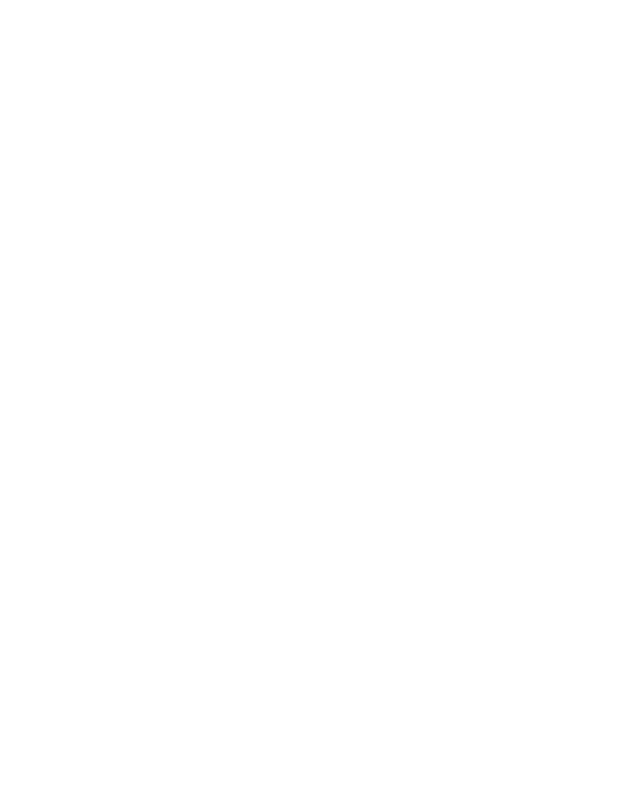
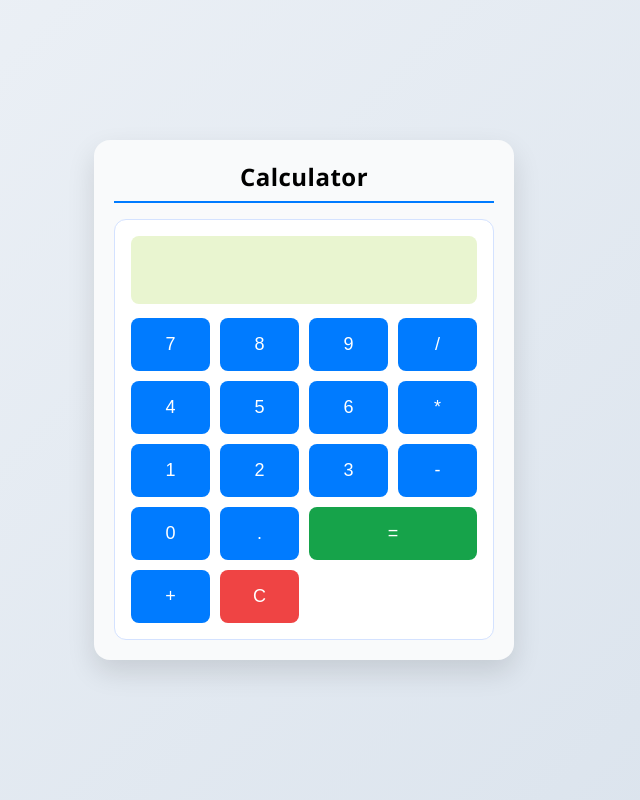
Before and after one commit to Abrarbut/calculator, a plain HTML site: page index.html in a window 1280 px wide. Shown: the whole page, without its empty margins (336-976 px from the left). Drawn offline with Linux system fonts and the light colour scheme.

Commit message:
code is modified

```diff
--- a/index.html
+++ b/index.html
@@ -1,15 +1,48 @@
 <!DOCTYPE html>
 <html lang="en">
+
 <head>
     <meta charset="UTF-8">
     <meta name="viewport" content="width=device-width, initial-scale=1.0">
     <title>Calculator</title>
     <link rel="stylesheet" href="style.css">
 </head>
+
 <body>
 
+    <!-- main container -->
+    <div id="container">
+        <div class="header">
+            <h1>Calculator</h1>
+        </div>
+        <div id="cal">
+            <div class="display">
+                <input type="text" id="result" disabled>
 
+            </div>
+            <div class="buttons">
+                <button class="btn">7</button>
+                <button class="btn">8</button>
+                <button class="btn">9</button>
+                <button class="btn">/</button>
+                <button class="btn">4</button>
+                <button class="btn">5</button>
+                <button class="btn">6</button>
+                <button class="btn">*</button>
+                <button class="btn">1</button>
+                <button class="btn">2</button>
+                <button class="btn">3</button>
+                <button class="btn">-</button>
+                <button class="btn">0</button>
+                <button class="btn">.</button>
+                <button class="btn btn-equals">=</button>
+                <button class="btn">+</button>
+                <button class="btn btn-clear">C</button>
+            </div>
+        </div>
+    </div>
 
     <script src="javascript.js"></script>
 </body>
+
 </html>
--- a/javascript.js
+++ b/javascript.js
@@ -0,0 +1,44 @@
+document.addEventListener("DOMContentLoaded", () => {
+	const display = document.getElementById("result");
+	const buttons = document.querySelectorAll(".btn");
+
+	const isOperator = (value) => ["+", "-", "*", "/"].includes(value);
+
+	const appendValue = (value) => {
+		if (!display) {
+			return;
+		}
+
+		if (value === "=") {
+			try {
+				display.value = display.value ? String(eval(display.value)) : "";
+			} catch (error) {
+				display.value = "Error";
+			}
+			return;
+		}
+
+		if (value === "C") {
+			display.value = "";
+			return;
+		}
+
+		if (display.value === "Error") {
+			display.value = "";
+		}
+
+		const lastChar = display.value.slice(-1);
+		if (isOperator(value) && isOperator(lastChar)) {
+			display.value = display.value.slice(0, -1) + value;
+			return;
+		}
+
+		display.value += value;
+	};
+
+	buttons.forEach((button) => {
+		button.addEventListener("click", () => {
+			appendValue(button.textContent.trim());
+		});
+	});
+});
--- a/style.css
+++ b/style.css
@@ -0,0 +1,106 @@
+* {
+  box-sizing: border-box;
+}
+
+body {
+  margin: 0;
+  min-height: 100vh;
+  display: grid;
+  place-items: center;
+  background: linear-gradient(135deg, #eef2f7, #d9e2ec);
+  font-family: "Segoe UI", Tahoma, Geneva, Verdana, sans-serif;
+}
+
+#container {
+  width: min(420px, 92vw);
+  background-color: #f9fafb;
+  border-radius: 16px;
+  padding: 20px;
+  box-shadow: 0 12px 28px rgba(0, 0, 0, 0.12);
+}
+
+.header {
+  text-align: center;
+  margin: 0 0 16px;
+  padding-bottom: 8px;
+  border-bottom: 2px solid #007bff;
+}
+
+.header h1 {
+  margin: 0;
+  font-size: 24px;
+  letter-spacing: 0.5px;
+}
+
+#cal {
+  display: flex;
+  flex-direction: column;
+  gap: 14px;
+  padding: 16px;
+  border: 1px solid #d4e2ff;
+  border-radius: 12px;
+  background-color: #ffffff;
+}
+
+.display {
+  background-color: #e9f5d0;
+  padding: 10px;
+  border-radius: 8px;
+}
+
+.display input {
+  width: 100%;
+  border: none;
+  background: transparent;
+  font-size: 28px;
+  text-align: right;
+  padding: 8px 4px;
+  color: #0f172a;
+}
+
+.display input:focus {
+  outline: none;
+}
+
+.buttons {
+  display: grid;
+  grid-template-columns: repeat(4, minmax(0, 1fr));
+  gap: 10px;
+}
+
+button {
+  padding: 16px;
+  font-size: 18px;
+  border: none;
+  border-radius: 8px;
+  background-color: #007bff;
+  color: #ffffff;
+  cursor: pointer;
+  transition: transform 120ms ease, background-color 120ms ease;
+}
+
+button:hover {
+  background-color: #0056b3;
+  transform: translateY(-1px);
+}
+
+button:active {
+  transform: translateY(0);
+}
+
+.btn-equals {
+  grid-column: span 2;
+  background-color: #16a34a;
+}
+
+.btn-equals:hover {
+  background-color: #15803d;
+}
+
+.btn-clear {
+  background-color: #ef4444;
+}
+
+.btn-clear:hover {
+  background-color: #dc2626;
+}
```
